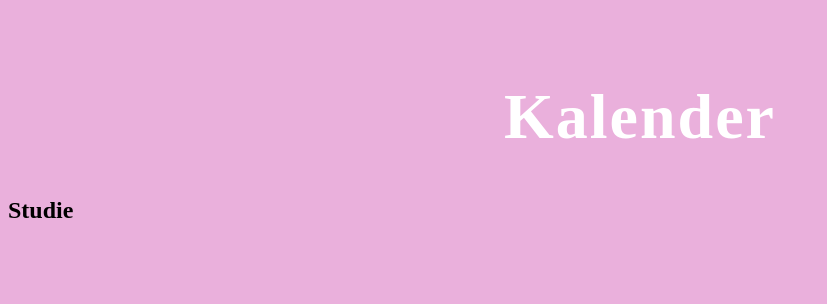
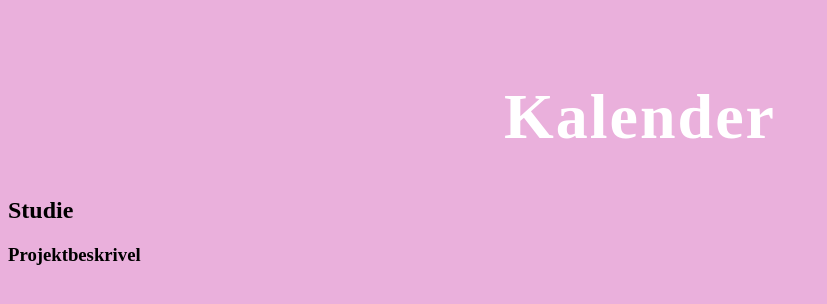
Before and after one commit to Laurakirstine/M6_eksamen, a plain HTML site: page main.html in a window 1280 px wide. Shown: the whole page, without its empty margins (0-827 px from the left). Drawn offline with Linux system fonts and the light colour scheme.

Commit message:
h3_test tilføjet

```diff
--- a/main.html
+++ b/main.html
@@ -6,6 +6,7 @@
     <body>
         <h1>Kalender</h1>
         <h2>Studie</h2>
+        <h3>Projektbeskrivel</h3>
     </body>
 
     <div>
```
